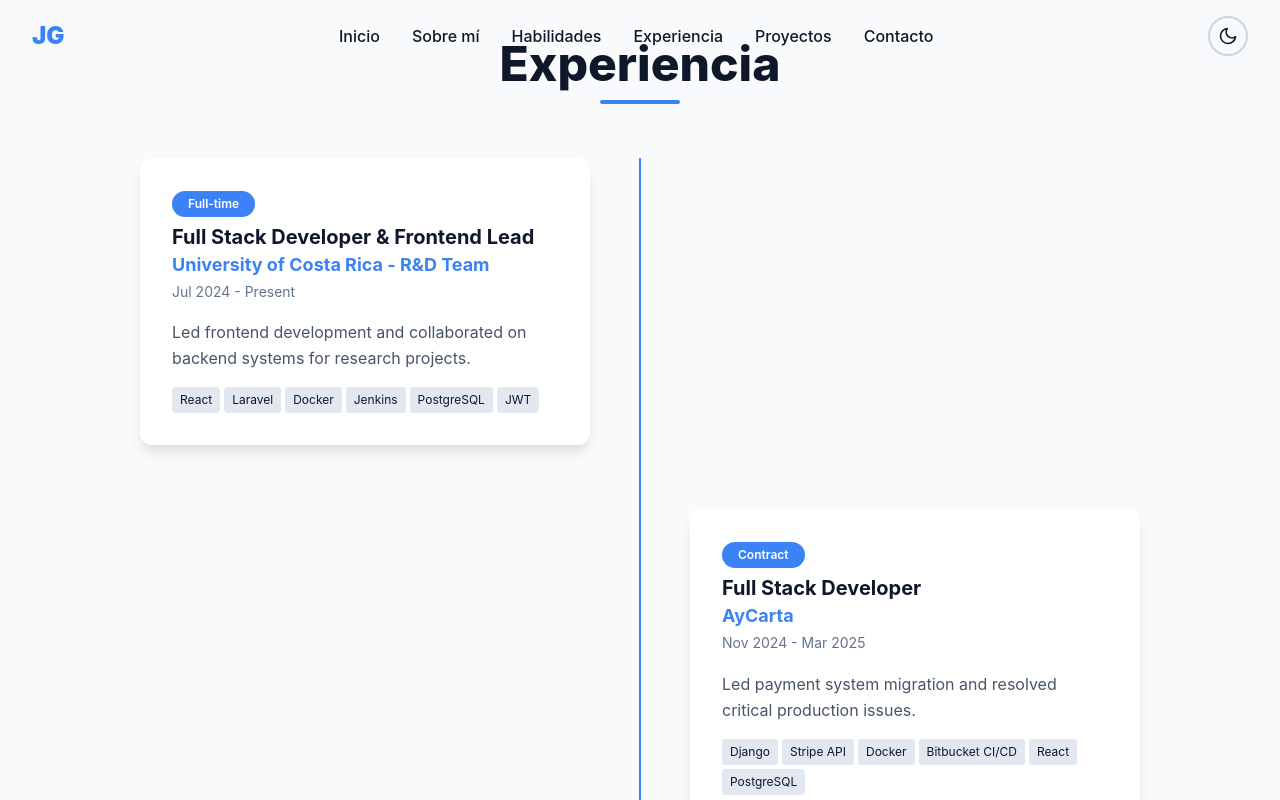
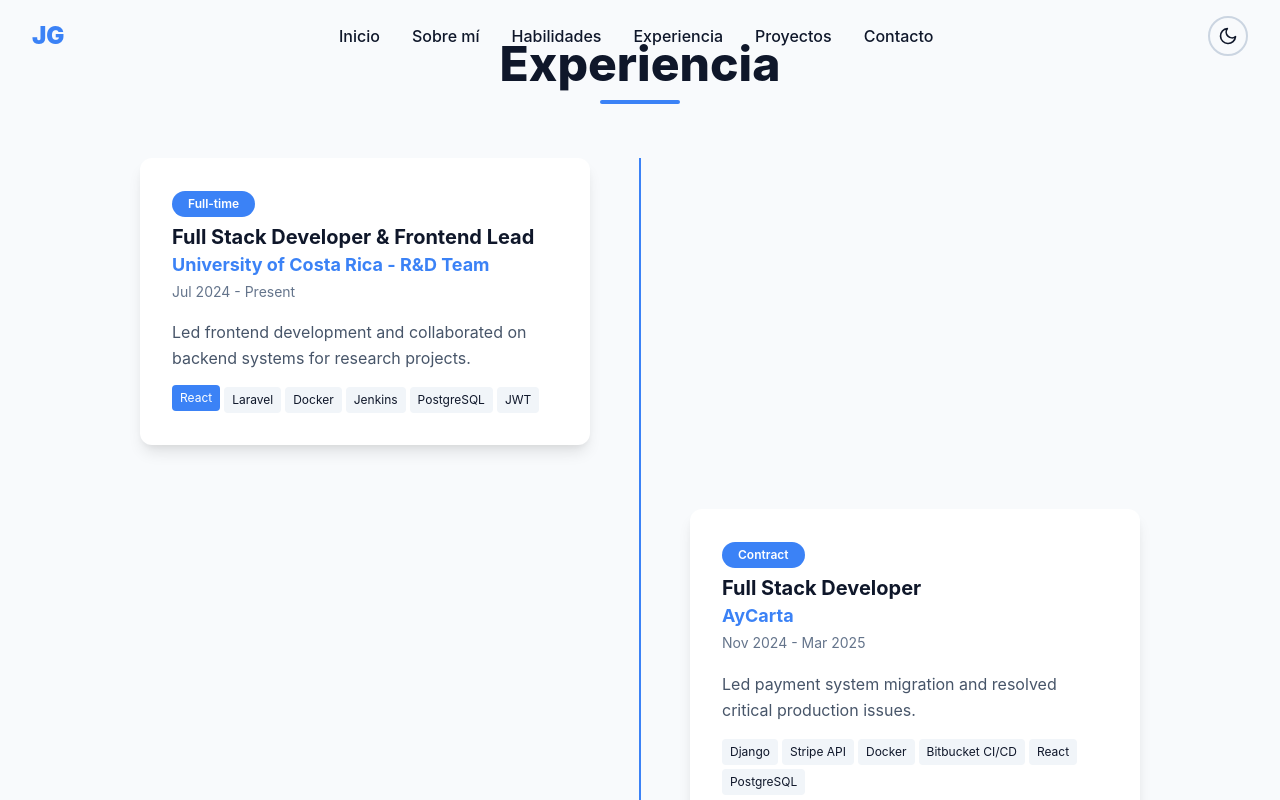
Before and after one commit to Jeranguz/portfolio-react, a React (Vite) app: page / in a window 1280 px wide. In both pictures the pointer is over the element 196 px from the left and 3709 px from the top of the page. Shown: the part 3309-4109 px from the top of the page. Built offline with nearby package versions, Linux system fonts and the light colour scheme.

Commit message:
Enhance tech badge styles: update background color and add hover effects

```diff
--- a/src/components/Experience/Experience.css
+++ b/src/components/Experience/Experience.css
@@ -79,10 +79,17 @@
 
 .tech-badge {
   padding: var(--spacing-xs) var(--spacing-sm);
-  background-color: var(--color-gray-200);
+  background-color: var(--color-bg-tertiary);
   color: var(--color-text-primary);
   border-radius: var(--radius-sm);
   font-size: var(--font-size-xs);
+  transition: all var(--transition-fast);
+}
+
+.tech-badge:hover {
+  background-color: var(--color-accent);
+  color: var(--color-white);
+  transform: translateY(-2px);
 }
 
 @media (max-width: 768px) {
```
